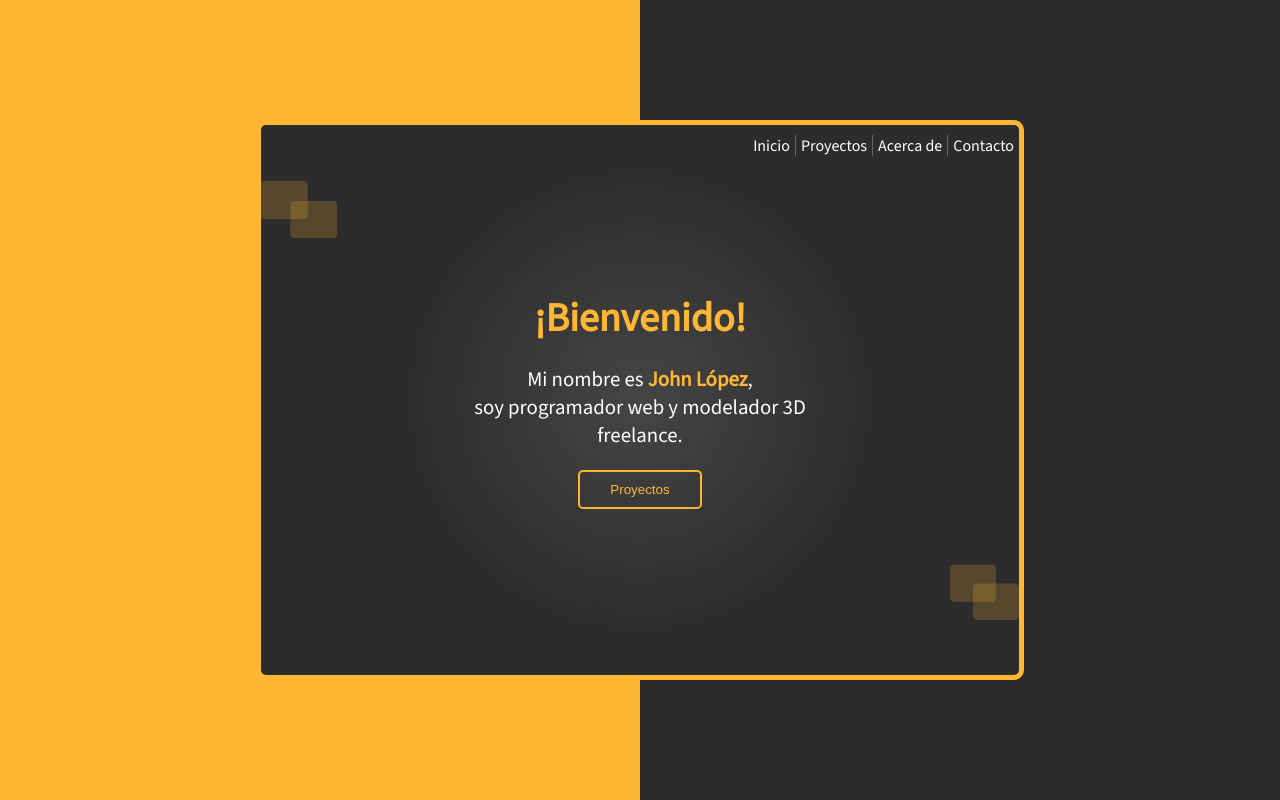
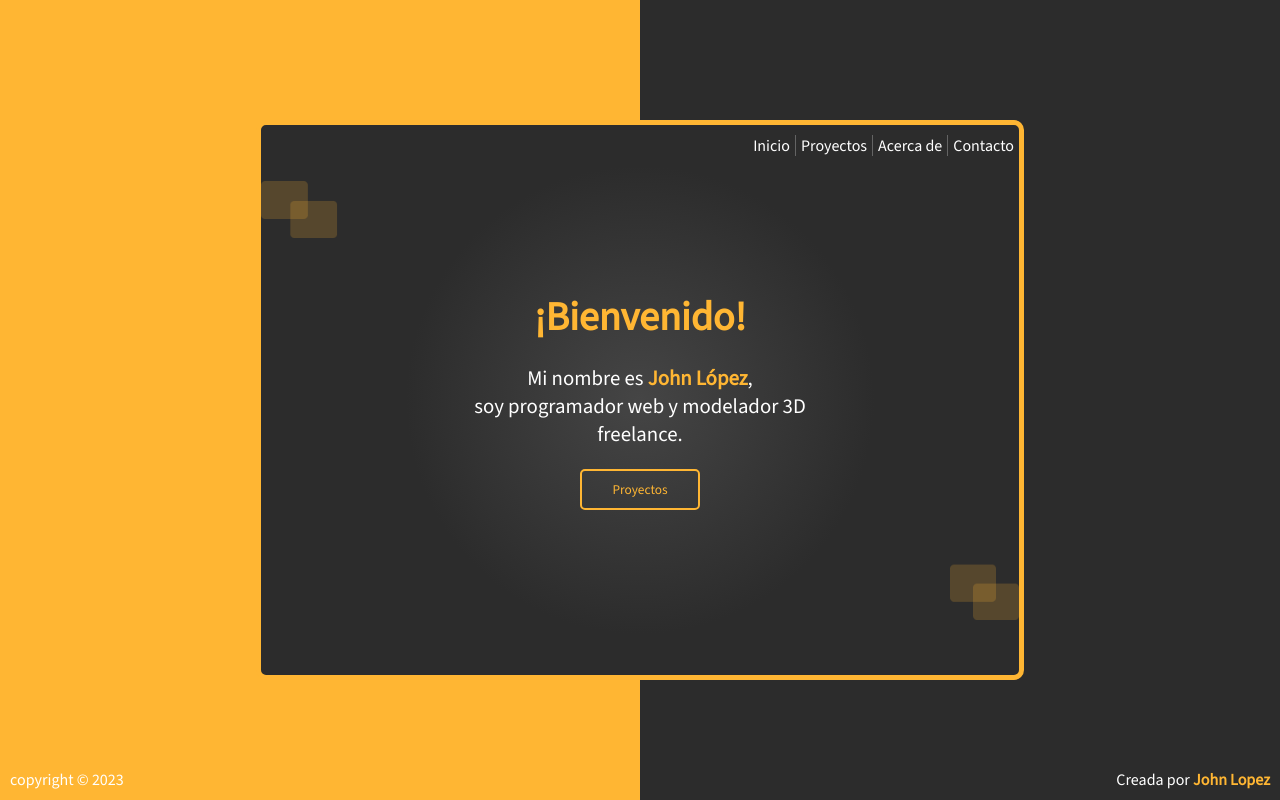
Before and after one commit to lopezjohnjairo5/lopezjohnjairo5.github.io, a PHP site: page / in a window 1280 px wide. Run offline with PHP 8.4, Linux system fonts and the light colour scheme.

Commit message:
update
se agrega : footer y favicon

```diff
--- a/index.html
+++ b/index.html
@@ -3,6 +3,7 @@
 <head>
     <meta charset="UTF-8">
     <meta name="viewport" content="width=device-width, initial-scale=1.0">
+    <link rel="shortcut icon" href="public/img/ico.ico">
     <!--google-->
     <link rel="preconnect" href="https://fonts.googleapis.com">
     <link rel="preconnect" href="https://fonts.gstatic.com" crossorigin>
@@ -124,6 +125,10 @@
             </div>
         </div>
     </section>
+    <footer>
+        <span>copyright &copy 2023</span>
+        <span>Creada por <b>John Lopez</b></span>
+    </footer>
     <script src="./public/js/main.js"></script>
     <script src="./public/js/galery-projects.js"></script>
 </body>
--- a/public/css/main.css
+++ b/public/css/main.css
@@ -1,6 +1,7 @@
 *{
     margin: 0;
     padding: 0;
+    font-family: 'Source Sans 3', sans-serif;
 }
 
 :root{
@@ -65,7 +66,7 @@ b{
     border: 5px solid var(--first-color);
     border-radius: 10px;
     box-sizing: border-box;
-    font-family: 'Source Sans 3', sans-serif;
+
 }
 
 nav{
@@ -276,6 +277,20 @@ h3{
     fill: white;
 }
 
+footer{
+    width: 100%;
+    display: flex;
+    flex-direction: row;
+    padding: 10px;
+    justify-content: space-between;
+    text-align: center;
+    position: absolute;
+    bottom: 0;
+    left: 0;
+    color: white;
+    box-sizing: border-box;
+}
+
 /*animations*/
 
 nav ul li a:hover{
```
Also changed, not shown: public/img/ico.ico (added), public/img/ico.png (added).
